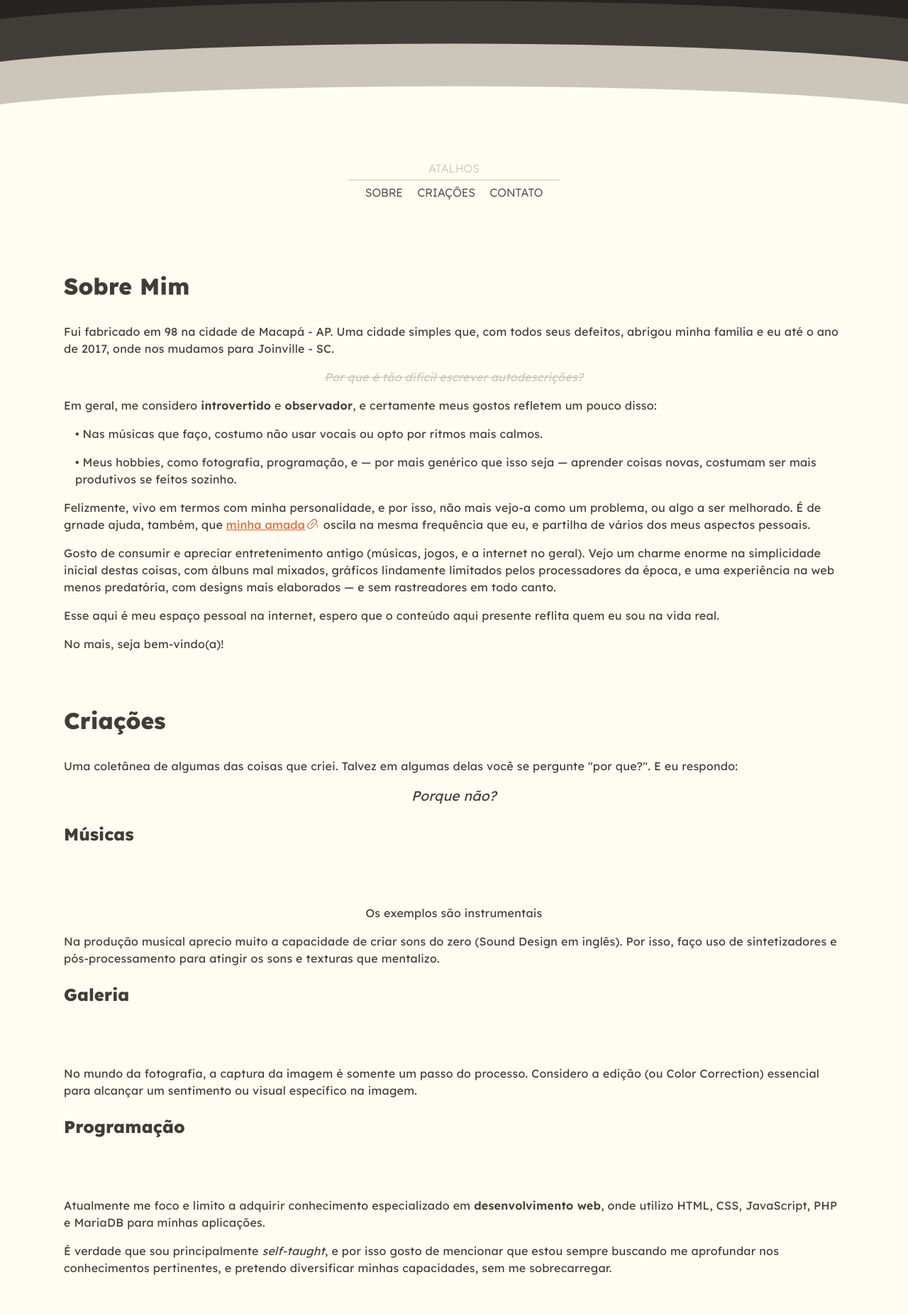
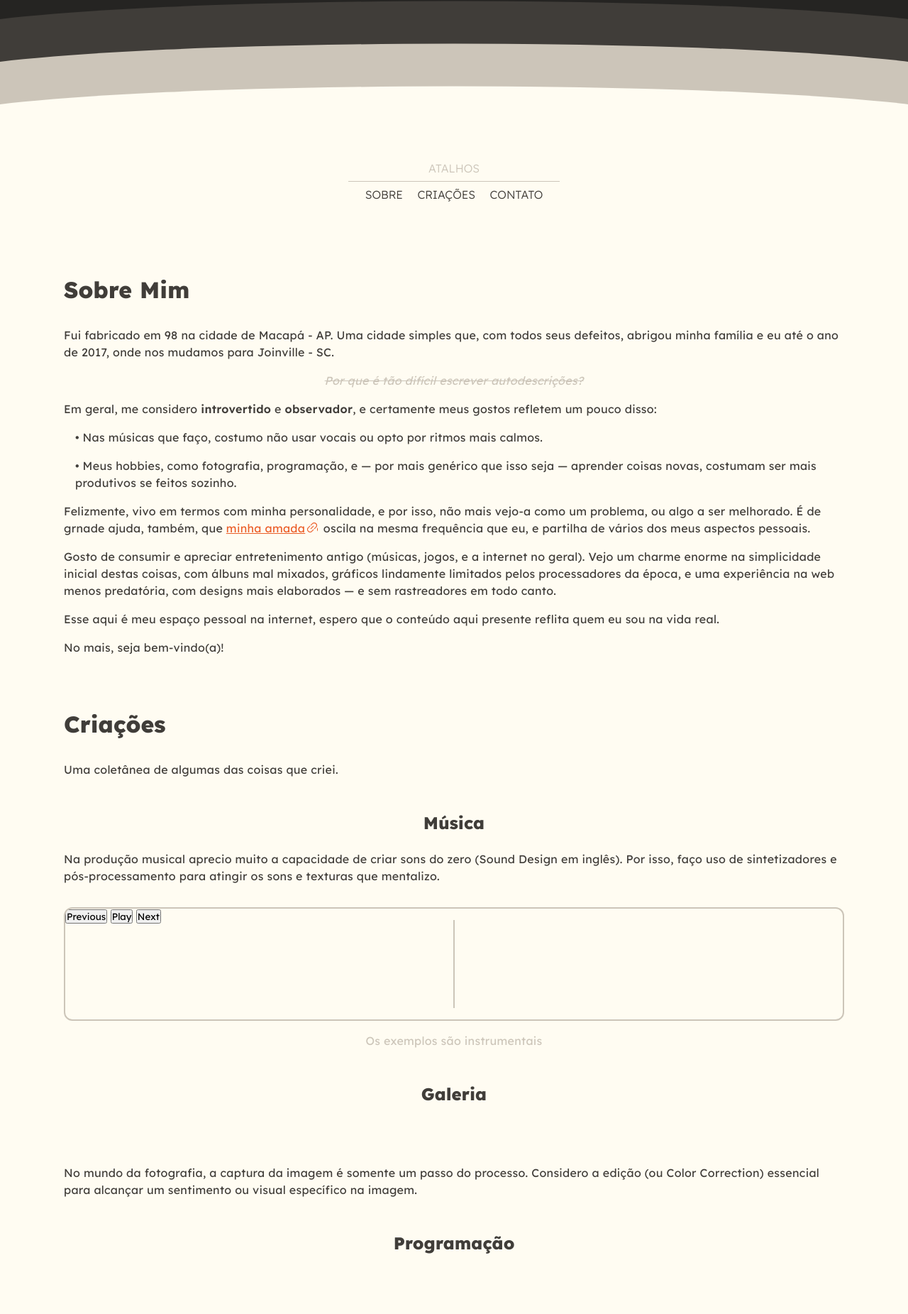
Before and after one commit to wendellduos/wendeldu.art, a PHP site: page / in a window 1280 px wide. Shown: the part 477-2328 px from the top of the page at 71% size. Run offline with PHP 8.4, Linux system fonts and the light colour scheme.

Commit message:
added minimal music player functionality

```diff
--- a/index.html
+++ b/index.html
@@ -101,27 +101,34 @@
         </p>
         <p>No mais, seja bem-vindo(a)!</p>
 
+        <!-- creations section -->
+
         <br /><br /><br />
         <h2 id="creations" class="section-title">Criações</h2>
-        <p>
-          Uma coletânea de algumas das coisas que criei. Talvez em algumas delas você se pergunte
-          "por que?". E eu respondo:
-        </p>
-        <p class="center-text italic bigger">Porque não?</p>
+        <p>Uma coletânea de algumas das coisas que criei.</p>
 
-        <h3 class="section-subtitle">Músicas</h3>
-
-        <!-- conteudo musical -->
-        <br /><br /><br />
-
-        <p class="center-text">Os exemplos são instrumentais</p>
+        <h3 class="section-subtitle center-text">Música</h3>
         <p>
           Na produção musical aprecio muito a capacidade de criar sons do zero (Sound Design em
           inglês). Por isso, faço uso de sintetizadores e pós-processamento para atingir os sons e
           texturas que mentalizo.
         </p>
+        <audio src="./assets/music/drown.mp3"></audio>
+        <audio src="./assets/music/motion.mp3"></audio>
+        <audio src="./assets/music/caier.mp3"></audio>
+        <audio src="./assets/music/windchime.mp3"></audio>
+        <div id="music-player">
+          <div id="controls">
+            <button data-job="previous" type="button">Previous</button>
+            <button data-job="playPause" type="button">Play</button>
+            <button data-job="next" type="button">Next</button>
+          </div>
+          <div id="separator"><div></div></div>
+          <div id="info"></div>
+        </div>
+        <p class="center-text dimmed">Os exemplos são instrumentais</p>
 
-        <h3 class="section-subtitle">Galeria</h3>
+        <h3 class="section-subtitle center-text">Galeria</h3>
 
         <!-- conteudo fotografico -->
         <br /><br /><br />
@@ -132,7 +139,7 @@
           imagem.
         </p>
 
-        <h3 class="section-subtitle">Programação</h3>
+        <h3 class="section-subtitle center-text">Programação</h3>
 
         <!-- conteudo programatico -->
         <br /><br /><br />
@@ -170,5 +177,6 @@
 
       <!-- adicionar arquivo de curriculo -->
     </section>
+    <script src="script.js"></script>
   </body>
 </html>
--- /dev/null
+++ b/script.js
@@ -0,0 +1,76 @@
+/*  MUSIC PLAYER  */
+const songList = document.querySelectorAll("audio");
+
+const songs = {
+  1: {
+    name: "Drown",
+    element: songList[0],
+  },
+  2: {
+    name: "Motion In Emotional Hiatus",
+    element: songList[1],
+  },
+  3: {
+    name: "Caieira's Song",
+    element: songList[2],
+  },
+  4: {
+    name: "Windchime",
+    element: songList[3],
+  },
+};
+
+let currentTrack = 1;
+let isPlaying = false;
+
+// gets control buttons in DOM and sets a listener for clicks
+const playerControlBtns = document.querySelectorAll("[data-job]");
+
+playerControlBtns.forEach((button) => {
+  button.addEventListener("click", () => {
+    let job = button.dataset.job;
+
+    playerControl(job);
+  });
+
+  button.addEventListener("ended", () => {
+    console.log("Song has ended.");
+  });
+});
+
+function playerControl(job) {
+  switch (job) {
+    case "previous":
+      songs[currentTrack].element.pause();
+      songs[currentTrack].element.currentTime = 0;
+
+      currentTrack--;
+
+      if (isPlaying === true) {
+        songs[currentTrack].element.play();
+      }
+      break;
+
+    case "next":
+      songs[currentTrack].element.pause();
+      songs[currentTrack].element.currentTime = 0;
+
+      currentTrack++;
+
+      if (isPlaying === true) {
+        songs[currentTrack].element.play();
+      }
+      break;
+
+    default:
+      if (isPlaying === false) {
+        songs[currentTrack].element.play();
+
+        isPlaying = true;
+      } else {
+        songs[currentTrack].element.pause();
+
+        isPlaying = false;
+      }
+  }
+}
--- a/styles/styles.css
+++ b/styles/styles.css
@@ -94,7 +94,7 @@ p {
   font-size: 2rem;
 }
 .section-subtitle {
-  margin: 1.5rem 0;
+  margin: 3rem 0 1.5rem 0;
 
   font-weight: 700;
   font-size: 1.5rem;
@@ -213,7 +213,7 @@ nav {
   display: flex;
   align-items: center;
   flex-direction: column;
-  gap: 0.4rem;
+  gap: 0.5rem;
 
   padding: 3rem 0;
 
@@ -225,7 +225,7 @@ nav h3 {
   font-size: 1rem;
 }
 nav div {
-  padding: 0.4rem 1rem;
+  padding: 0.5rem 1rem;
 
   border-top: 1px solid var(--sand-shadow);
 }
@@ -239,6 +239,39 @@ nav div {
 }
 .nav-link:hover {
   color: var(--old-orange);
+}
+
+/*  MUSIC PLAYER  */
+#music-player {
+  display: flex;
+  align-items: center;
+
+  height: 10rem;
+  margin: 2rem 0 1rem 0;
+
+  border: 2px solid var(--sand-shadow);
+  border-radius: 12px;
+
+  overflow: hidden;
+}
+#controls,
+#info {
+  width: 48%;
+  height: 100%;
+}
+#separator {
+  display: flex;
+  align-items: center;
+  justify-content: center;
+
+  width: 4%;
+  height: 100%;
+}
+#separator div {
+  width: 2px;
+  height: calc(100% - 2rem);
+
+  background-color: var(--sand-shadow);
 }
 
 /*  DECORATION ART SECTIONS  */
```
Also changed, not shown: 7 other files.
